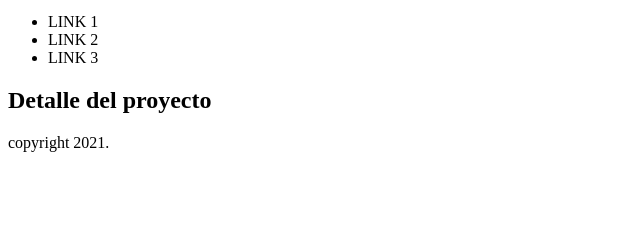
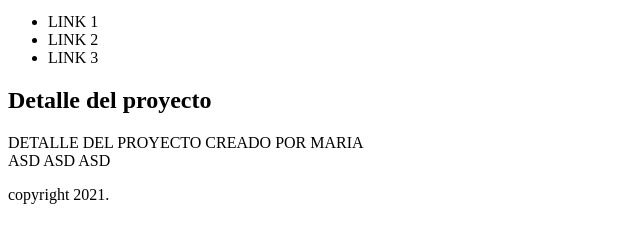
Before and after one commit to Pueyoluciano/Digitalers2021, a plain HTML site: page index.html in a window 1280 px wide. Shown: the part 101-344 px from the top of the page, without its empty margins (0-640 px from the left). Drawn offline with Linux system fonts and the light colour scheme.

Commit message:
Descripcion del proyecto por maria

```diff
--- a/index.html
+++ b/index.html
@@ -21,7 +21,7 @@
         </nav>
         <section>
             <h2>Detalle del proyecto</h2>
-            <p></p>
+            <p>DETALLE DEL PROYECTO CREADO POR MARIA<br>ASD ASD ASD</p>
         </section>
     </main>
     <footer>
```
